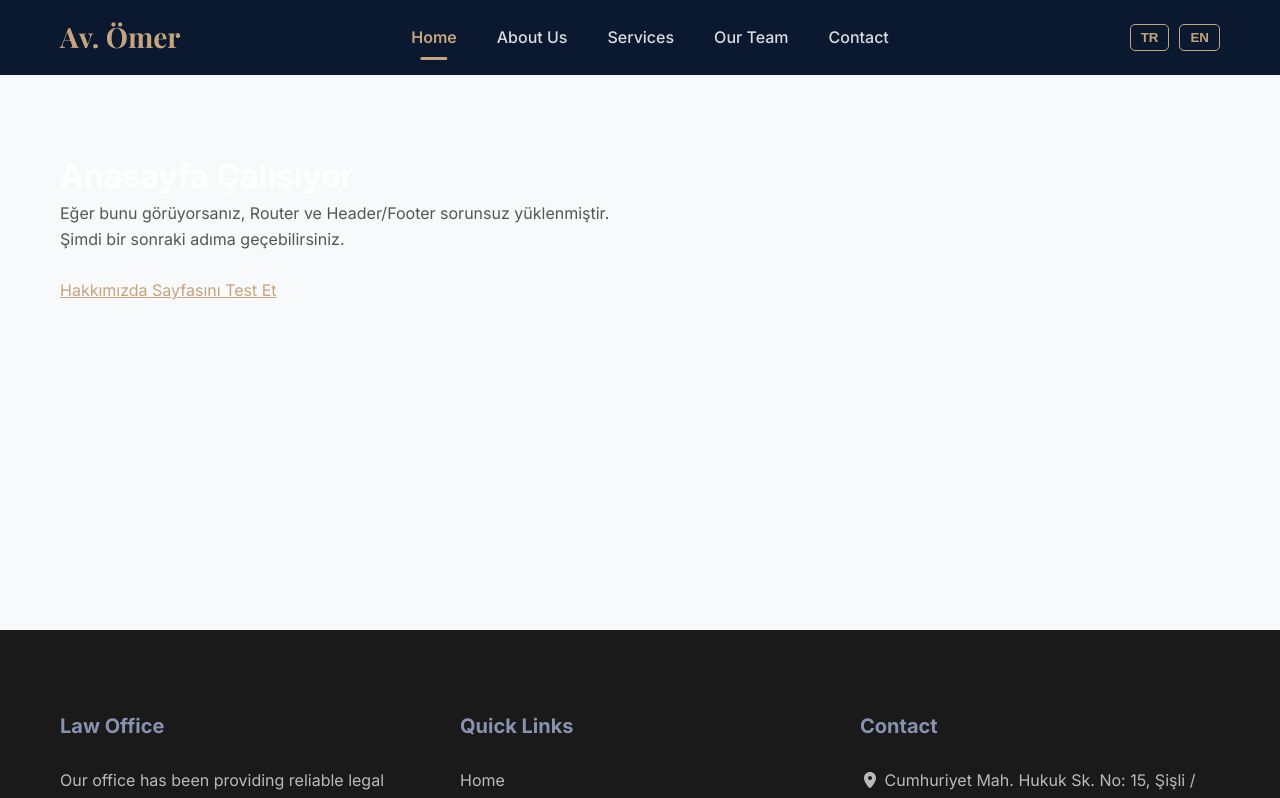
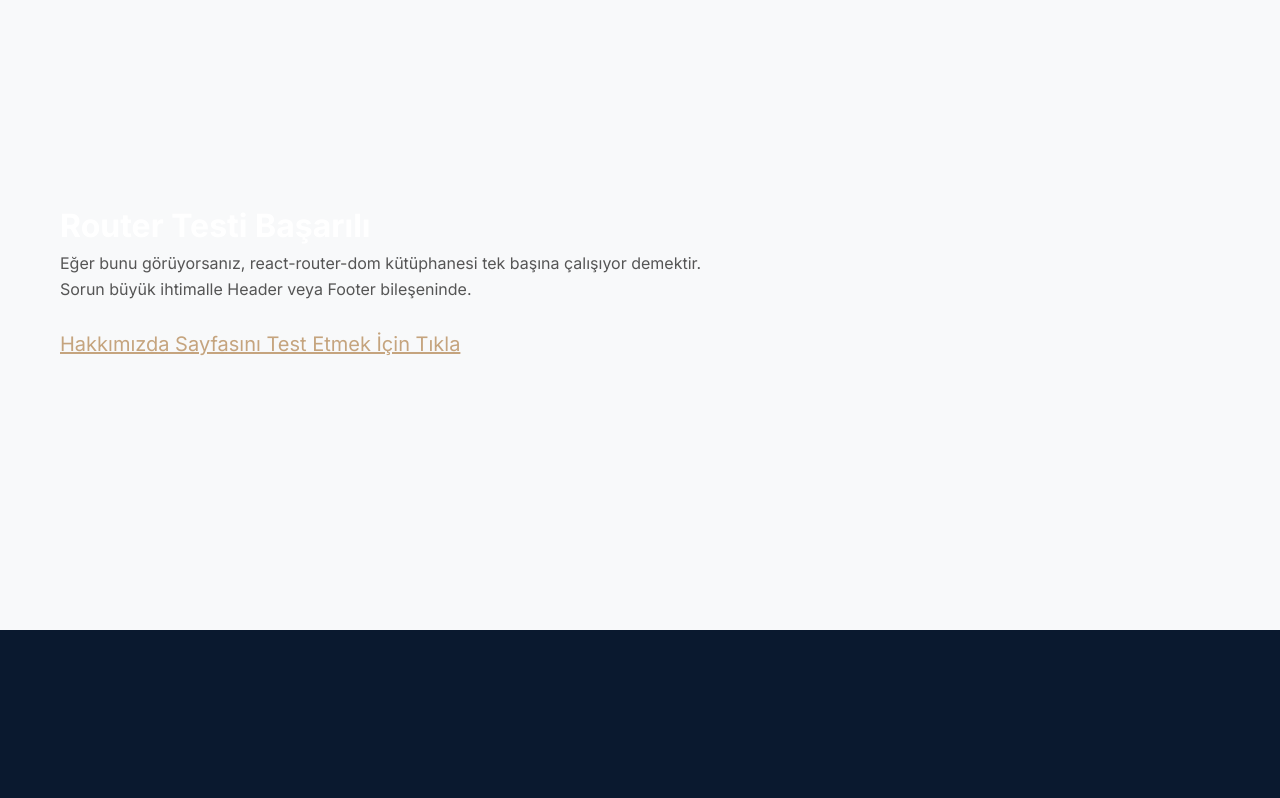
Before and after one commit to hasan-kocak/deneme, a React (Create React App) app: page / in a window 1280 px wide. Shown: the top 798 px of the page. Built offline with nearby package versions, Linux system fonts and the light colour scheme.

Commit message:
güncelleme

```diff
--- a/src/App.js
+++ b/src/App.js
@@ -2,53 +2,40 @@ import React from 'react';
 import { BrowserRouter, Routes, Route, Link } from 'react-router-dom';
 import './App.css';
 
-// DEĞİŞİKLİK: Header ve Footer gibi temel yapıları geri getirdik.
-import Header from './components/Header';
-import Footer from './components/Footer';
-import ScrollToTopButton from './components/ScrollToTop';
-import ScrollToTopOnNavigate from './components/ScrollToTopOnNavigate';
+// DEĞİŞİKLİK: Header, Footer ve diğer özel bileşenlerin import'ları kaldırıldı.
 
-// DEĞİŞİKLİK: Gerçek sayfalar yerine basit test bileşenleri kullanacağız
+// Test bileşenleri aynı kalıyor.
 const MinimalHomePage = () => (
   <div className="page-wrapper">
-    <div className="container" style={{ color: 'white', minHeight: '50vh' }}>
-      <h1>Anasayfa Çalışıyor</h1>
-      <p>Eğer bunu görüyorsanız, Router ve Header/Footer sorunsuz yüklenmiştir.</p>
-      <p>Şimdi bir sonraki adıma geçebilirsiniz.</p>
+    <div className="container" style={{ color: 'white', minHeight: '50vh', paddingTop: '50px' }}>
+      <h1>Router Testi Başarılı</h1>
+      <p>Eğer bunu görüyorsanız, react-router-dom kütüphanesi tek başına çalışıyor demektir.</p>
+      <p>Sorun büyük ihtimalle Header veya Footer bileşeninde.</p>
       <br/>
-      <Link to="/hakkimizda" style={{ color: 'var(--accent-gold)' }}>Hakkımızda Sayfasını Test Et</Link>
+      <Link to="/hakkimizda" style={{ color: 'var(--accent-gold)', fontSize: '20px' }}>Hakkımızda Sayfasını Test Etmek İçin Tıkla</Link>
     </div>
   </div>
 );
 
 const MinimalAboutPage = () => (
   <div className="page-wrapper">
-    <div className="container" style={{ color: 'white', minHeight: '50vh' }}>
+    <div className="container" style={{ color: 'white', minHeight: '50vh', paddingTop: '50px' }}>
       <h1>Hakkımızda Sayfası Çalışıyor</h1>
       <p>Sayfa geçişleri de sorunsuz.</p>
     </div>
   </div>
 );
 
-
 function App() {
   return (
     <BrowserRouter>
-      <ScrollToTopOnNavigate />
-      <Header />
+      {/* DEĞİŞİKLİK: Header, Footer ve Scroll butonları kaldırıldı. */}
       <main>
-        {/* DEĞİŞİKLİK: Gerçek sayfalar yerine test sayfalarını kullanıyoruz */}
         <Routes>
           <Route path="/" element={<MinimalHomePage />} />
-          {/* Diğer linklerin de kırılmaması için geçici olarak yönlendirmeleri ayarlıyoruz */}
           <Route path="/hakkimizda" element={<MinimalAboutPage />} />
-          <Route path="/hizmetlerimiz" element={<MinimalHomePage />} />
-          <Route path="/ekibimiz" element={<MinimalHomePage />} />
-          <Route path="/iletisim" element={<MinimalHomePage />} />
         </Routes>
       </main>
-      <Footer />
-      <ScrollToTopButton />
     </BrowserRouter>
   );
 }
```
